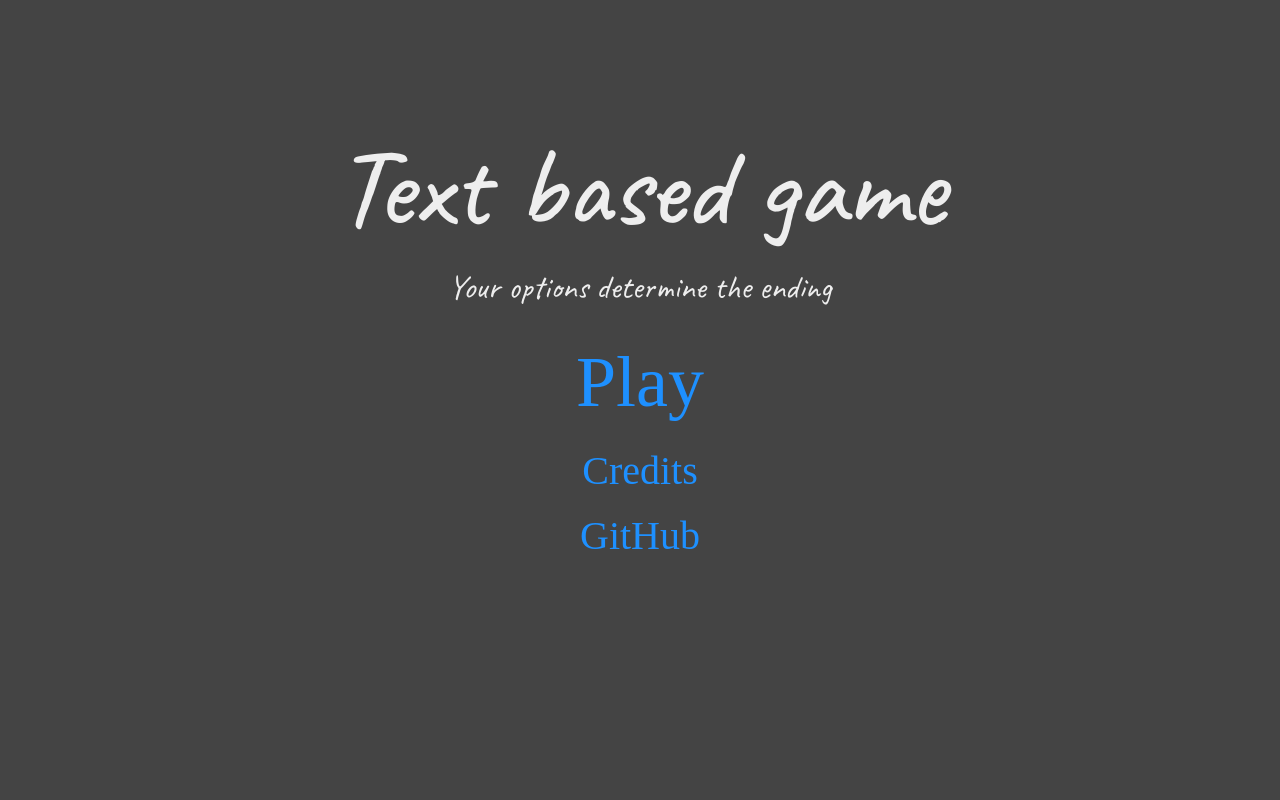
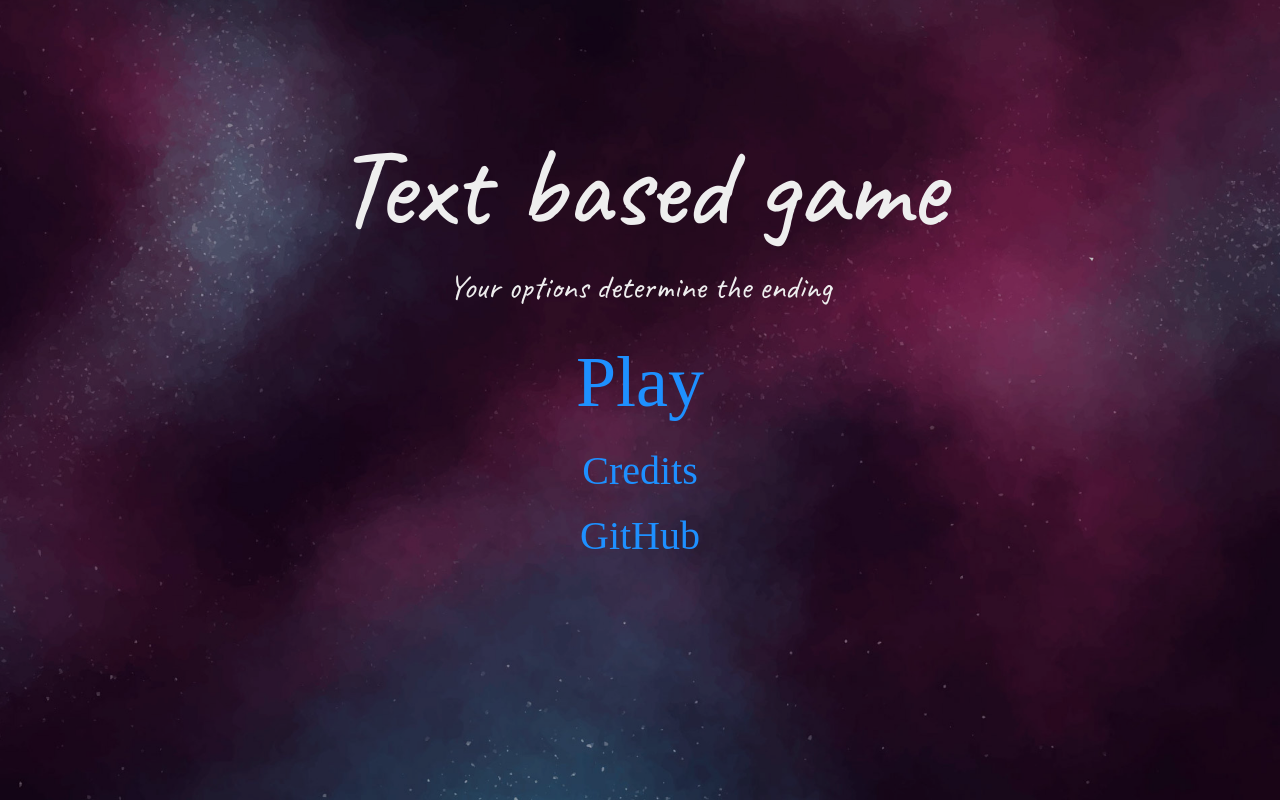
Before and after one commit to chatzakis/frondend-engine-for-text-based-games, a plain HTML site: page index.html in a window 1280 px wide. Drawn offline with nearby package versions, Linux system fonts and the light colour scheme; a web font is replaced by a local one.

Commit message:
Update styles.css

```diff
--- a/css/styles.css
+++ b/css/styles.css
@@ -29,7 +29,7 @@ body {
     color: var(--main-font-color);
     font-size: 1.4rem;
     background-color: var(--secontary);
-    --background-image: url("../images/bg.jpg");
+    --background-image: url("../backgrounds/bg.jpg");
 }
 
 body::before {
```
